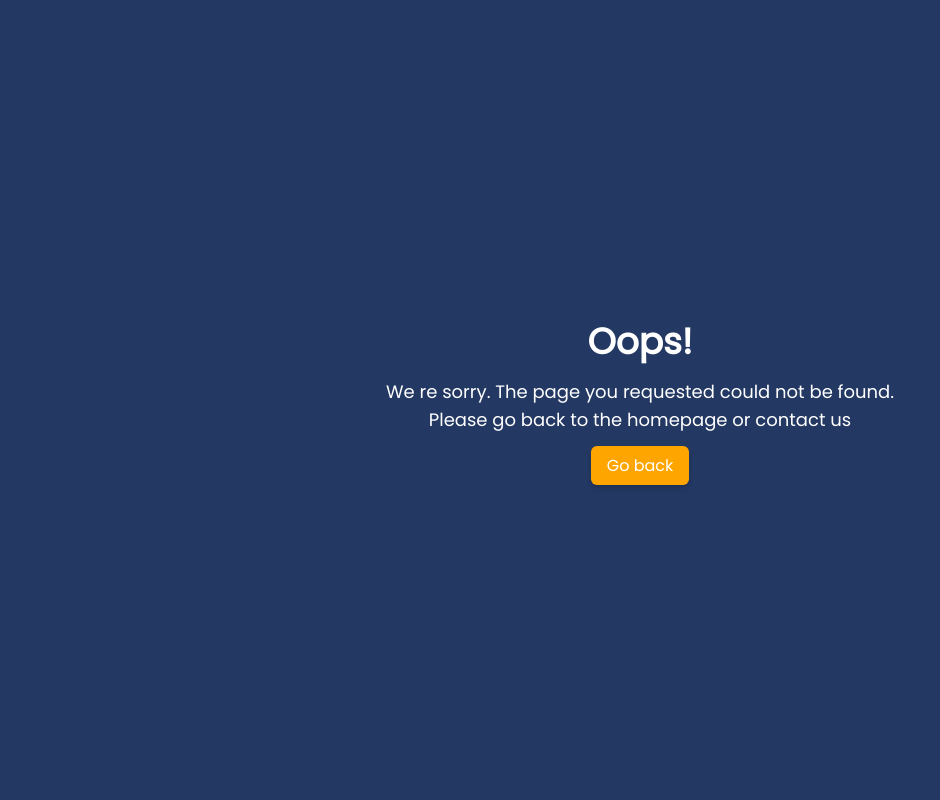
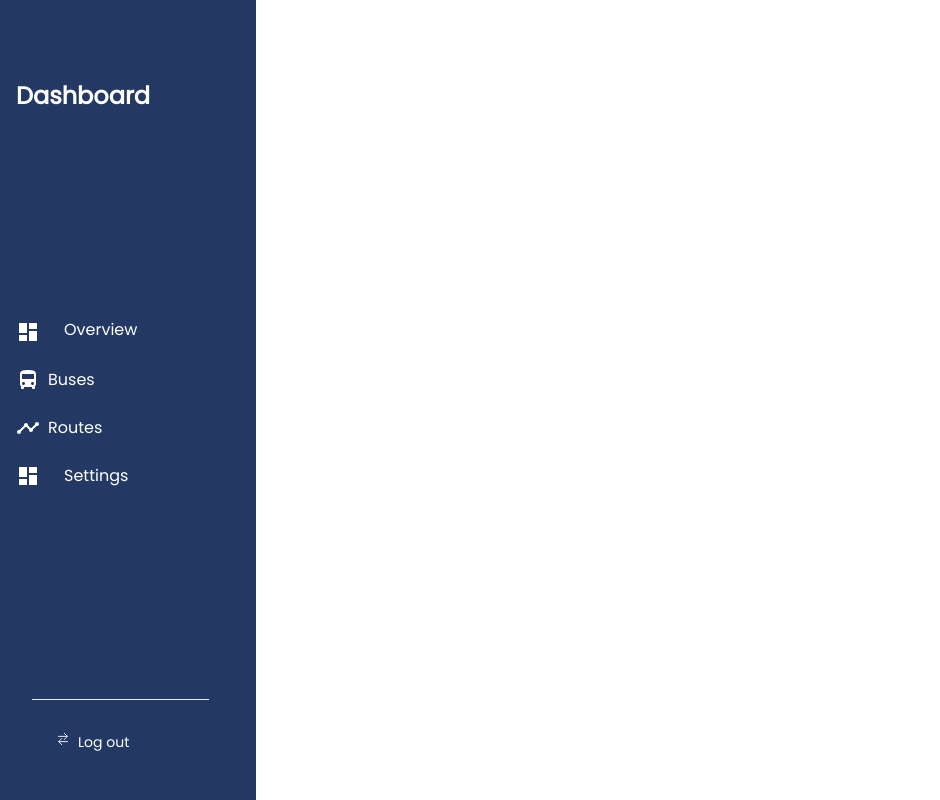
Before and after one commit to atlp-rwanda/rca-phantom-team5-fe, a React (Vite) app: page /dashboard in a window 1280 px wide. Shown: the whole page, without its empty margins (0-940 px from the left). Built offline with nearby package versions, Linux system fonts and the light colour scheme.

Commit message:
changing navbar

```diff
--- a/package.json
+++ b/package.json
@@ -16,10 +16,13 @@
     "pre-commit": "lint-staged"
   },
   "dependencies": {
+    "@material-ui/core": "^4.12.4",
+    "@material-ui/icons": "^4.11.3",
     "@reduxjs/toolkit": "^1.9.5",
     "@tailwindcss/line-clamp": "^0.4.2",
     "axios": "^1.3.6",
     "formik": "^2.2.9",
+    "or": "^0.2.0",
     "react": "^18.2.0",
     "react-dom": "^18.2.0",
     "react-hook-form": "^7.43.7",
--- a/src/App.tsx
+++ b/src/App.tsx
@@ -15,7 +15,7 @@ function App() {
           <Route path='/sign-up' element={<SignUpScreen />} />
           <Route path='/login' element={<SignInScreen />} />
           <Route path='*' element={<NotFoundScreen />} />
-          <Route path='/dashbord' element={<Sidebar/>} />
+          <Route path='/dashboard' element={<Sidebar/>} />
         </Routes>
       </Layout>
     </Router>
--- /dev/null
+++ b/src/assets/custom.css
@@ -0,0 +1,12 @@
+li:hover::before,
+li:focus::before {
+  content: '\2022';
+  display: inline-block;
+  margin-right: 10px;
+  font-size: 10px;
+  background-color: #ffc700;
+  width: 9px;
+  height: 42px;
+  text-align: center;
+  line-height: 14px;
+}
--- a/src/layouts/Sidebar.tsx
+++ b/src/layouts/Sidebar.tsx
@@ -1,5 +1,8 @@
 import React, { useEffect, useState } from 'react';
 import Logout from '../screens/LogoutScreen';
+import { Dashboard, DirectionsBus, Settings, Timeline } from '@material-ui/icons';
+import '../../src/assets/custom.css';
+
 const Sidebar: React.FC = () => {
   const [isOpen, setIsOpen] = useState(false);
   useEffect(() => {
@@ -12,64 +15,76 @@ const Sidebar: React.FC = () => {
     setIsOpen(!isOpen);
   };
   return (
-    <div className="flex h-screen bg-white">
+    <div className='flex h-screen bg-white'>
       {/* Sidebar toggle button */}
-      <button
-        className="lg:hidden fixed z-50 right-0 top-0 p-4"
-        onClick={toggleSidebar}
-      >
+      <button className='fixed right-0 top-0 z-50 p-4 lg:hidden' onClick={toggleSidebar}>
         <svg
-          className="w-6 h-6 text-gray-600"
-          fill="none"
-          stroke="currentColor"
-          viewBox="0 0 24 24"
-          xmlns="http://www.w3.org/2000/svg"
+          className='h-6 w-6 text-gray-600'
+          fill='none'
+          stroke='currentColor'
+          viewBox='0 0 24 24'
+          xmlns='http://www.w3.org/2000/svg'
         >
           {isOpen ? (
-            <path
-              strokeLinecap="round"
-              strokeLinejoin="round"
-              strokeWidth={2}
-              d="M6 18L18 6M6 6l12 12"
-            />
+            <path strokeLinecap='round' strokeLinejoin='round' strokeWidth={2} d='M6 18L18 6M6 6l12 12' />
           ) : (
-            <path
-              strokeLinecap="round"
-              strokeLinejoin="round"
-              strokeWidth={2}
-              d="M4 6h16M4 12h16M4 18h16"
-            />
+            <path strokeLinecap='round' strokeLinejoin='round' strokeWidth={2} d='M4 6h16M4 12h16M4 18h16' />
           )}
         </svg>
       </button>
       <div
-        className={`${
-          isOpen ? 'block' : 'hidden'
-        } fixed top-0 left-0 h-full w-full bg-black opacity-50 z-40 lg:hidden`}
+        className={`${isOpen ? 'block' : 'hidden'} fixed top-0 left-0 z-40 h-full w-full bg-black opacity-50 lg:hidden`}
         onClick={toggleSidebar}
       ></div>
       <div
         className={`${
           isOpen ? 'w-3/5' : 'w-0'
-        } lg:w-1/5 bg-primary fixed top-0 bottom-0 left-0 flex flex-col justify-between z-50 overflow-y-auto transition-all duration-300 ease-in-out`}
+        } fixed top-0 bottom-0 left-0 z-50 flex flex-col justify-between overflow-y-auto bg-primary transition-all duration-300 ease-in-out lg:w-1/5`}
       >
-        <nav className="mt-6 mb-10">
-          <h1 className="mx-4 mt-6 text-white text-lg font-bold font-poppins lg:mt-10 lg:text-2xl text-sm">
+        <nav className='mt-6 mb-4 lg:mt-10 lg:text-2xl'>
+          <h1 className='font-poppins mx-4 mt-6 text-lg text-sm font-bold text-white lg:mt-10 lg:text-2xl'>
             Dashboard
           </h1>
-          <ul className="mx-4 mt-4 lg:mt-6">
+        </nav>
+        <div>
+          <ul className='mx-4 mt-3 lg:mt-2'>
+            <li className='my-2 flex items-center py-2'>
+              <Dashboard className='mr-4 mt-1 h-6 w-6 text-white' />
+              <a href='' className=' group ml-2 text-white'>
+                Overview
+              </a>
+            </li>
+            <li className='my-2 flex items-center py-2'>
+              <div className='group flex items-center '>
+                <DirectionsBus className='h-6 w-6 text-white' />
+                <a href='' className='ml-2 text-white'>
+                  Buses
+                </a>
+              </div>
+            </li>
+            <li className='my-2 flex items-center py-2'>
+              <Timeline className='h-6 w-6 text-white' />
+              <a href='' className='group ml-2 text-white'>
+                Routes
+              </a>
+            </li>
+            <li className='my-2 flex items-center py-2'>
+              <Dashboard className='mr-4 h-6 w-6 text-white' />
+              <a href='' className='group ml-2 text-white'>
+                Settings
+              </a>
+            </li>
           </ul>
-        </nav>
-        <div className="ml-5 mb-6 lg:mb-10">
+        </div>
+        <div className='ml-5 mb-6 lg:mb-10'>
           <Logout />
         </div>
       </div>
       <div
         className={`${
           isOpen ? 'ml-4 w-4/5' : 'ml-0 w-full'
-        } bg-white fixed top-0 bottom-0 right-0 overflow-y-auto transition-all duration-300 ease-in-out`}
-      >
-      </div>
+        } fixed top-0 bottom-0 right-0 overflow-y-auto bg-white transition-all duration-300 ease-in-out`}
+      ></div>
     </div>
   );
 };
--- a/src/redux/api/authApi.tsx
+++ b/src/redux/api/authApi.tsx
@@ -21,6 +21,7 @@ export const login = createAsyncThunk(
 export const logout = createAsyncThunk('auth/logout', async () => {
   try {
     const token = localStorage.getItem('userToken');
+    console.log(token);
     const data = await axios.delete(`${baseUrl}/auth/logout`, { headers: { Authorization: `Bearer ${token}` } });
   } catch (error: any) {
     console.error(error);
--- a/src/screens/LogoutScreen.tsx
+++ b/src/screens/LogoutScreen.tsx
@@ -1,27 +1,29 @@
 import React from 'react';
-import { FaExchangeAlt } from 'react-icons/fa';
 import { useDispatch } from 'react-redux';
+import { IoSwapHorizontalSharp } from 'react-icons/io5';
 import { logout } from '../redux/api/authApi';
-
+import { useNavigate } from 'react-router';
 
 const Logout = () => {
   const dispatch = useDispatch();
+  const navigate = useNavigate();
 
-  const handleLogout = async () => {
+  const handleLogout = async (e: React.MouseEvent<HTMLButtonElement>) => {
+    e.preventDefault();
     await dispatch(logout() as any);
-
-    // Redirect the user to the login screen or home page
+    navigate('/login');
   };
 
   return (
-    <div className="mt-6">
-      <div className="border-t ml-3 mb-6 w-3/4"></div>
-      <div className="flex items-center justify-start px-4 py-2 text-sm font-medium text-white">
-        <div className="ml-5 flex">
-          <div className="mr-1">
-            <FaExchangeAlt />
+    <div className='mt-6'>
+      <div className='ml-3 mb-6 w-3/4 border-t'></div>
+      <div></div>
+      <div className='flex items-center justify-start px-4 py-2 text-sm font-medium text-white'>
+        <div className='ml-5 flex'>
+          <div className='mr-1'>
+            <IoSwapHorizontalSharp />
           </div>
-          <button onClick={handleLogout} className="ml-1">
+          <button onClick={handleLogout} className='ml-1'>
             Log out
           </button>
         </div>
```
Also changed, not shown: 2 other files (tests, documents, lock files or other folders).
